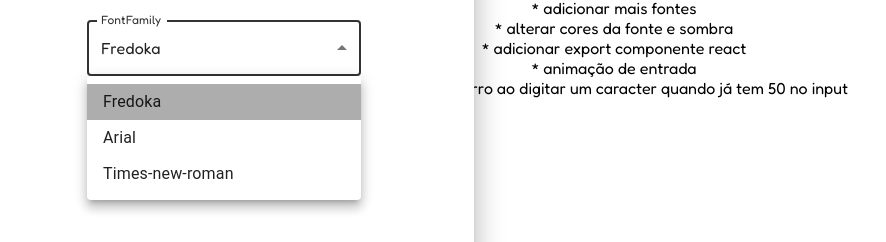
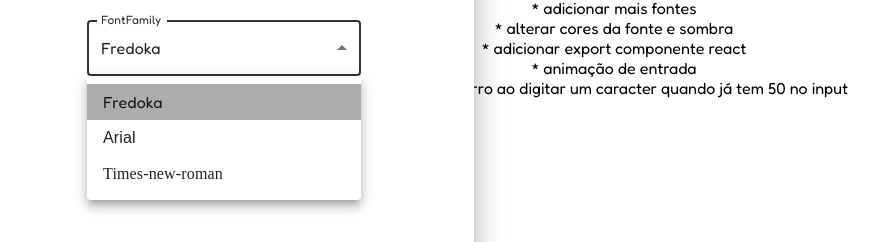
Before and after one commit to Crhist0/awesome-title-generator, a React (Create React App) app: page / in a window 1280 px wide. Both pictures are taken after a click on the element "Fredoka". Shown: the part 534-776 px from the top of the page, without its empty margins (26-912 px from the left). Built offline with nearby package versions, Linux system fonts and the light colour scheme; a web font is replaced by a local one.

Commit message:
clean file and make an exeption to treat a bug

```diff
--- a/src/components/List/List.jsx
+++ b/src/components/List/List.jsx
@@ -1,14 +1,20 @@
 // import { useTheme } from '@mui/material/styles';
-import OutlinedInput from '@mui/material/OutlinedInput';
-import InputLabel from '@mui/material/InputLabel';
-import MenuItem from '@mui/material/MenuItem';
-import FormControl from '@mui/material/FormControl';
-import Select from '@mui/material/Select';
+import {
+  OutlinedInput,
+  InputLabel,
+  MenuItem,
+  FormControl,
+  Select,
+} from '@mui/material';
+
 import { useState } from 'react';
+
 import { useDispatch, useSelector } from 'react-redux';
+import { updateState } from '../../store/ConfigSlice';
+
+import { useTheme } from 'styled-components';
+
 import useDebouncedEffect from '../../utils/useDebounceEffect';
-import { updateState } from '../../store/ConfigSlice';
-import { useTheme } from 'styled-components';
 
 const ITEM_HEIGHT = 48;
 const ITEM_PADDING_TOP = 8;
@@ -19,6 +25,7 @@ export const List = (props) => {
       style: {
         maxHeight: ITEM_HEIGHT * 4.5 + ITEM_PADDING_TOP,
         width: 250,
+        scrollbarWidth: 'thin',
       },
     },
     sx: {
@@ -30,8 +37,8 @@ export const List = (props) => {
       },
     },
   };
-  //   const theme = useTheme();
   const dispatch = useDispatch();
+  const configRedux = useSelector(({ config }) => config);
   const optionRedux = useSelector(({ config }) => {
     switch (props.id) {
       case 'align':
@@ -46,6 +53,7 @@ export const List = (props) => {
   });
 
   const [option, setOption] = useState(optionRedux);
+
   const handleChange = (event) => {
     const { value } = event.target;
     setOption(value);
@@ -59,12 +67,17 @@ export const List = (props) => {
     0 // if performanse issues come up, raise this value
   );
 
+  function makeExeption() {
+    // TODO: this still has a bug
+    dispatch(updateState({ name: 'textTransform', changes: 'unset' }));
+  }
+
   return (
     <FormControl
       sx={{
         m: 1,
         marginTop: '1rem',
-        width: 274,
+        width: props.w ? props.w : 274,
         '& .MuiOutlinedInput-root': {
           '&.Mui-focused fieldset': {
             borderColor: useTheme().primary,
@@ -90,7 +103,14 @@ export const List = (props) => {
             fontFamily: 'Fredoka',
           },
         }}
-        value={optionRedux}
+        value={
+          configRedux.circle &&
+          configRedux.textTransform === 'capitalize' &&
+          props.id === 'textTransform'
+            ? makeExeption()
+            : // TODO: this still has a bug
+              optionRedux
+        }
         onChange={handleChange}
         input={<OutlinedInput label="Name" />}
         MenuProps={MenuProps}
@@ -100,9 +120,8 @@ export const List = (props) => {
             <MenuItem
               sx={{
                 //
-                '.MuiMenuItem-root, .Mui-selected': {
-                  backgroundColor: 'red',
-                },
+
+                fontFamily: props.id === 'fontFamily' ? option : 'Fredoka',
                 ':hover': {
                   backgroundColor: useTheme().primary.replace('1)', '0.2)'),
                 },
```
